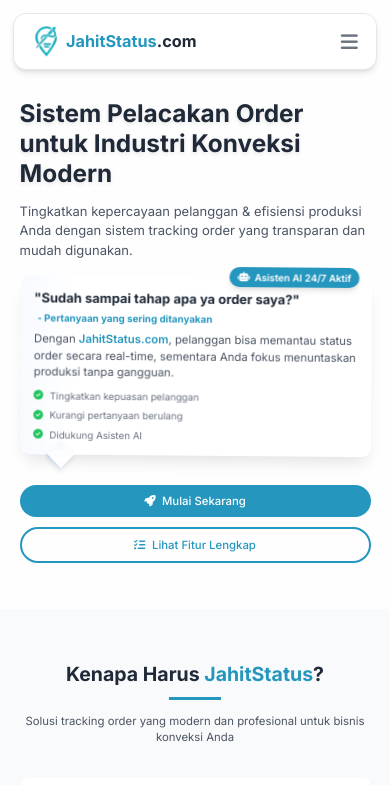
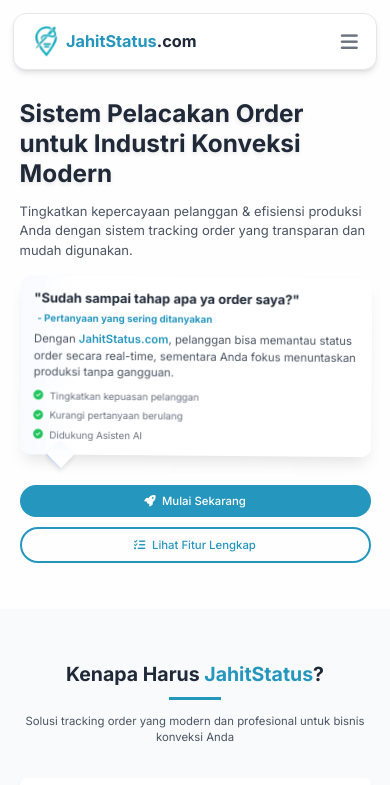
Before and after one commit to rijalsolahudin/jahitstatus-lp, a Preact app: page / in a window 390 px wide. Shown: the top 785 px of the page. Built offline with nearby package versions, Linux system fonts and the light colour scheme.

Commit message:
design: remove blue AI badge from chat bubble, keep only the checklist for mobile

```diff
--- a/src/components/Hero.tsx
+++ b/src/components/Hero.tsx
@@ -26,11 +26,6 @@
               data-aos="zoom-in"
               data-aos-duration="800"
             >
-              {/* Badge Asisten AI (Hanya muncul di mobile) */}
-              <div class="absolute -top-3 right-4 bg-primary text-white text-xs font-semibold px-2.5 py-1 rounded-full flex md:hidden items-center shadow-md">
-                <i class="fas fa-robot mr-1.5"></i> Asisten AI 24/7 Aktif
-              </div>
-
               <p class="text-base sm:text-lg font-bold text-gray-800">
                 "Sudah sampai tahap apa ya order saya?"
                 <span class="text-primary text-xs sm:text-sm ml-1 sm:ml-2 block sm:inline-block mt-1 sm:mt-0">
```
